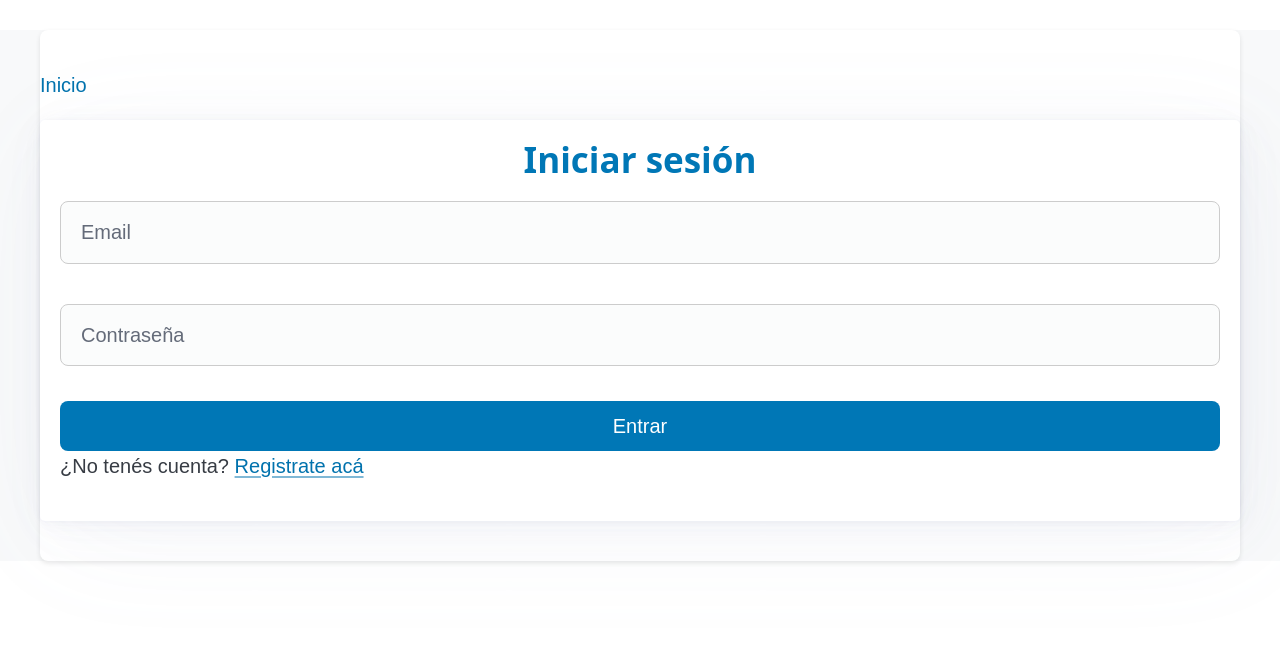
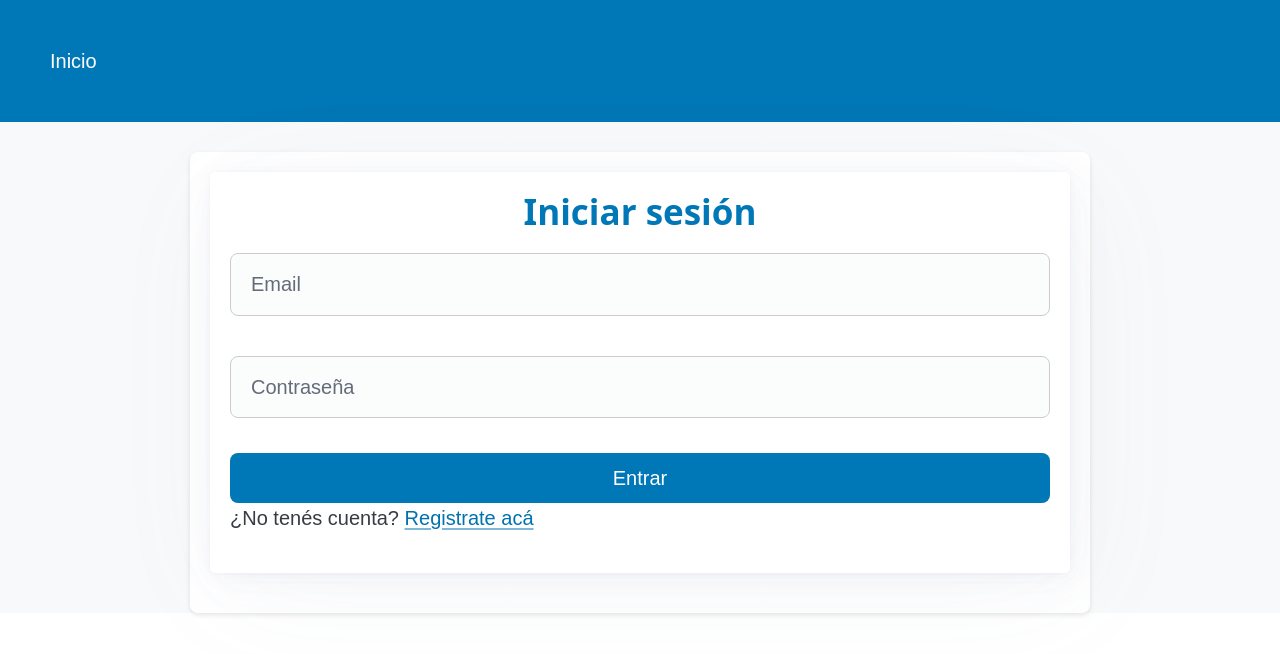
Before and after one commit to ismaelmalanga/TP3-PROGRAMACION4, a React (Vite) app in the folder front-end/TP3-PROGRAMACION4/: page / in a window 1280 px wide. Shown: the top 654 px of the page. Built offline with nearby package versions, Linux system fonts and the light colour scheme.

Commit message:
se modifico el layout para poder modificar unas cosas del css

```diff
--- a/front-end/TP3-PROGRAMACION4/src/Layout.jsx
+++ b/front-end/TP3-PROGRAMACION4/src/Layout.jsx
@@ -5,21 +5,26 @@ export const Layout = () => {
     const { isAuthenticated, logout } = useAuth();
 
     return (
-        <main className="container">
-            <nav>
-                <ul>
+        <div className="app-layout">
+            <header className="navbar">
+                <nav className="nav-container">
+                    <ul className="nav-list">
                         <li><Link to="/">Inicio</Link></li>
                         {isAuthenticated && (
                             <>
                                 <li><Link to="/pacientes">Pacientes</Link></li>
                                 <li><Link to="/medicos">Médicos</Link></li>
                                 <li><Link to="/turnos">Turnos</Link></li>
-                            <li><button onClick={logout}>Cerrar sesión</button></li>
+                                <li><button onClick={logout} className="logout-btn">Cerrar sesión</button></li>
                             </>
                         )}
                     </ul>
                 </nav>
+            </header>
+
+            <main className="main-content">
                 <Outlet />
             </main>
+        </div>
     );
 };
```
Lines whose indentation alone changed are shown as unchanged.
